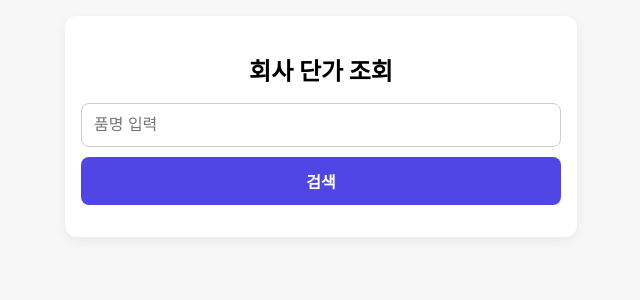
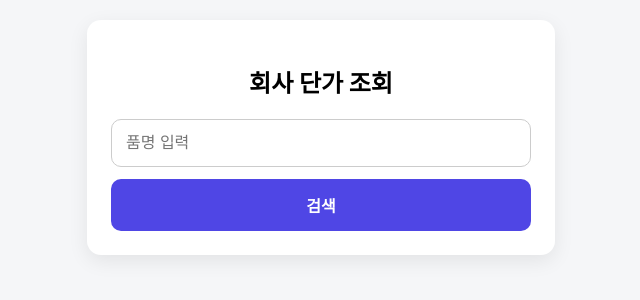
Before and after one commit to dayoungsin/price-web, a Flask app: page / in a window 1280 px wide. Shown: the top 300 px of the page, without its empty margins (319-959 px from the left). Run offline with Flask 3, Linux system fonts and the light colour scheme.

Commit message:
Update index.html

```diff
--- a/price_app/templates/index.html
+++ b/price_app/templates/index.html
@@ -4,86 +4,82 @@
   <meta charset="utf-8">
   <title>단가 조회</title>
 
-  <!-- 📱 모바일 핵심 -->
-  <meta name="viewport" content="width=device-width, initial-scale=1.0">
+  <!-- 모바일 필수 -->
+  <meta name="viewport" content="width=device-width, initial-scale=1">
 
   <style>
     body {
+      font-family: -apple-system, BlinkMacSystemFont, "Segoe UI", Roboto, sans-serif;
+      background: #f5f6f8;
       margin: 0;
-      padding: 16px;
-      font-family: -apple-system, BlinkMacSystemFont, "Apple SD Gothic Neo", sans-serif;
-      background-color: #f7f7f7;
+      padding: 20px;
     }
 
-    .container {
-      max-width: 480px;
+    .card {
+      max-width: 420px;
       margin: 0 auto;
-      background: #ffffff;
-      padding: 16px;
-      border-radius: 12px;
-      box-shadow: 0 4px 12px rgba(0,0,0,0.06);
+      background: white;
+      border-radius: 14px;
+      padding: 24px;
+      box-shadow: 0 6px 20px rgba(0,0,0,0.08);
     }
 
     h2 {
       text-align: center;
-      margin-bottom: 16px;
-    }
-
-    form {
-      display: flex;
-      flex-direction: column;
-      gap: 10px;
-      margin-bottom: 16px;
+      margin-bottom: 20px;
     }
 
     input[type="text"] {
-      font-size: 16px;   /* iOS 자동 확대 방지 */
-      padding: 12px;
-      border-radius: 8px;
+      width: 100%;
+      padding: 14px;
+      font-size: 16px;
+      border-radius: 10px;
       border: 1px solid #ccc;
+      margin-bottom: 12px;
+      box-sizing: border-box;
     }
 
     button {
+      width: 100%;
+      padding: 14px;
       font-size: 16px;
-      padding: 12px;
-      border-radius: 8px;
+      border-radius: 10px;
       border: none;
-      background-color: #4f46e5;
+      background: #4f46e5;
       color: white;
       font-weight: 600;
+      cursor: pointer;
     }
 
     ul {
       list-style: none;
       padding: 0;
-      margin: 0;
+      margin-top: 20px;
     }
 
     li {
       padding: 12px;
       border-bottom: 1px solid #eee;
-      display: flex;
-      justify-content: space-between;
       font-size: 15px;
     }
 
     li:last-child {
       border-bottom: none;
     }
-
-    .price {
-      font-weight: 600;
-      color: #111827;
-    }
   </style>
 </head>
 
 <body>
-  <div class="container">
+  <div class="card">
     <h2>회사 단가 조회</h2>
 
     <form method="post">
-      <input type="text" name="name" placeholder="품명 입력">
+      <input
+        type="text"
+        name="name"
+        placeholder="품명 입력"
+        autocomplete="off"
+      >
       <button type="submit">검색</button>
     </form>
 
@@ -91,8 +87,8 @@
       <ul>
         {% for _, r in results.iterrows() %}
           <li>
-            <span>{{ r["name"] }}</span>
-            <span class="price">{{ "{:,}".format(r["price"]) }} 원</span>
+            <strong>{{ r["name"] }}</strong><br>
+            {{ "{:,}".format(r["price"]) }} 원
           </li>
         {% endfor %}
       </ul>
```
